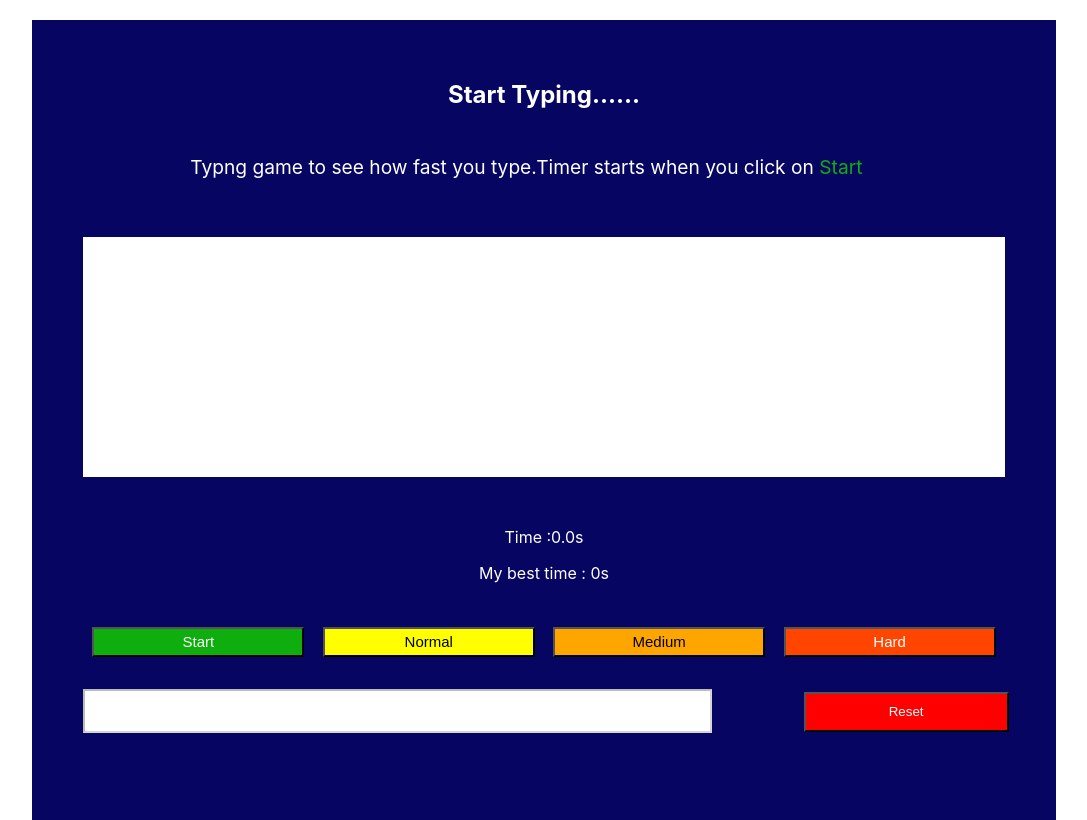
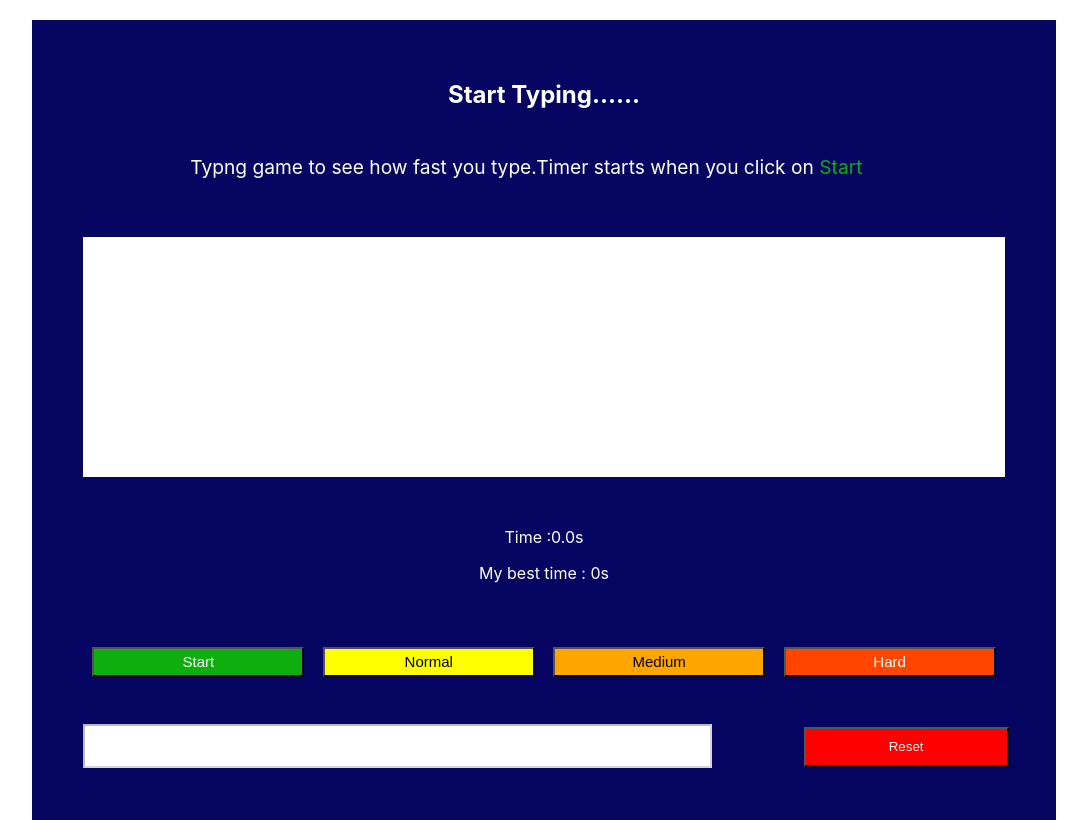
Before and after one commit to mVaibhavPrakash/typingmaster, a React (Create React App) app: page / in a window 1280 px wide. Shown: the whole page, without its empty margins (96-1183 px from the left). Built offline with nearby package versions, Linux system fonts and the light colour scheme.

Commit message:
new commit

```diff
--- a/src/css/button.css
+++ b/src/css/button.css
@@ -10,7 +10,7 @@
     width:23%;
     height:30px;
     font-size: 15px;
-    margin-top: 20px;
+    margin-top: 40px;
     color:black;
     color: white;
   }
@@ -38,7 +38,8 @@
     width: 60%;
     display: inline-block;
     margin-left: 5%;
-    margin-top:35px;
+    margin-top:50px;
+    margin-bottom: 40px;
     height:30px;
     padding: 5px;
     color:black;
@@ -52,8 +53,9 @@
     padding: 5px;
     display: inline-block;
     width:20%;
-    margin-top:35px;
+    margin-top:50px;
     margin-left: 9%;
+    margin-bottom: 40px;
     height:40px;
     color: white;
     background-color: red;
```
